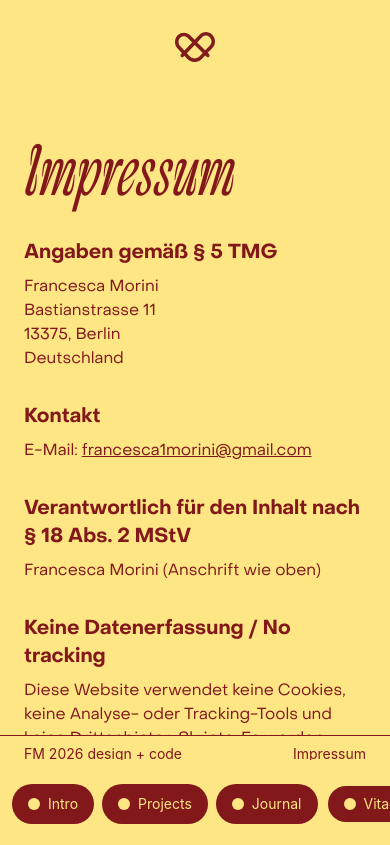
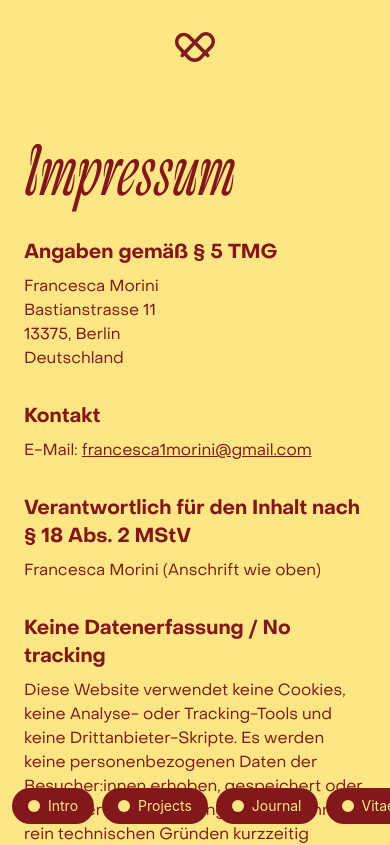
Before and after one commit to more-ginger/portfolio2026, a SvelteKit app: page /impressum in a window 390 px wide. Shown: the top 845 px of the page. Built offline with nearby package versions, Linux system fonts and the light colour scheme.

Commit message:
fix some css bugs

```diff
--- a/src/routes/+layout.svelte
+++ b/src/routes/+layout.svelte
@@ -276,11 +276,7 @@
 			     `fixed` means a single instance stays on screen the whole
 			     time you scroll, reusing the same `scrollToSection` used by
 			     the desktop menu items above. -->
-	<div
-		class="fixed -bottom-1 left-0 z-50 w-full px-3 md:hidden"
-		class:bg-amber-200={!isProjectPage}
-		class:bg-white={isProjectPage}
-	>
+	<div class="fixed -bottom-1 left-0 z-50 w-full bg-transparent px-3 md:hidden">
 		<div class="flex w-full justify-between justify-items-stretch gap-2 py-6">
 			<button
 				type="button"
@@ -309,7 +305,7 @@
 			<button
 				type="button"
 				onclick={() => scrollToSection('vitae')}
-				class="flex cursor-pointer items-center gap-2 rounded-full border-2 border-amber-200 bg-red-900 px-4 py-2 text-sm text-amber-200"
+				class="flex cursor-pointer items-center gap-2 rounded-full bg-red-900 px-4 py-2 text-sm text-amber-200"
 			>
 				<span class="h-3 w-3 shrink-0 rounded-full border-2 bg-amber-200"></span>
 				Vitae
@@ -320,7 +316,11 @@
 	<main class="mx-auto max-w-4xl px-6">
 		{@render children()}
 	</main>
-	<footer class="fixed bottom-0 w-screen bg-amber-200">
+	<footer
+		class="absolute bottom-0 w-screen bg-amber-200"
+		class:bg-amber-200={!isProjectPage}
+		class:bg-white={isProjectPage}
+	>
 		<nav class="flex justify-between border-t px-6 pt-2 pb-20 md:pb-2">
 			<p class="md:text-md text-sm">FM 2026 design + code</p>
 			<a class="md:text-md text-sm underline" href="/impressum">Impressum</a>
--- a/src/routes/+page.svelte
+++ b/src/routes/+page.svelte
@@ -105,7 +105,7 @@
 	<title>FM – Projects</title>
 </svelte:head>
 
-<div class="font-object-sans mb-8">
+<div class="font-object-sans pb-10">
 	<!-- `min-h-screen` keeps this filling roughly one mobile screen; reset at
 	     `md:` so desktop keeps its original, non-full-height layout. -->
 	<div class="pt-10 md:min-h-0 md:pt-20 md:pb-10">
--- a/src/routes/journal/[slug]/+page.svelte
+++ b/src/routes/journal/[slug]/+page.svelte
@@ -29,6 +29,6 @@
 		</div>
 	</div>
 </article>
-<div class="mb-10 w-full">
+<div class="w-full pb-20">
 	<a href="/" class="text-sm hover:underline">&larr; Back to home</a>
 </div>
--- a/src/routes/projects/[slug]/+page.svelte
+++ b/src/routes/projects/[slug]/+page.svelte
@@ -56,6 +56,6 @@
 		{@html html}
 	</div>
 </article>
-<div class="mb-10 w-full">
+<div class="w-full pb-20">
 	<a href="/" class="text-sm hover:underline">&larr; Back to projects</a>
 </div>
```
